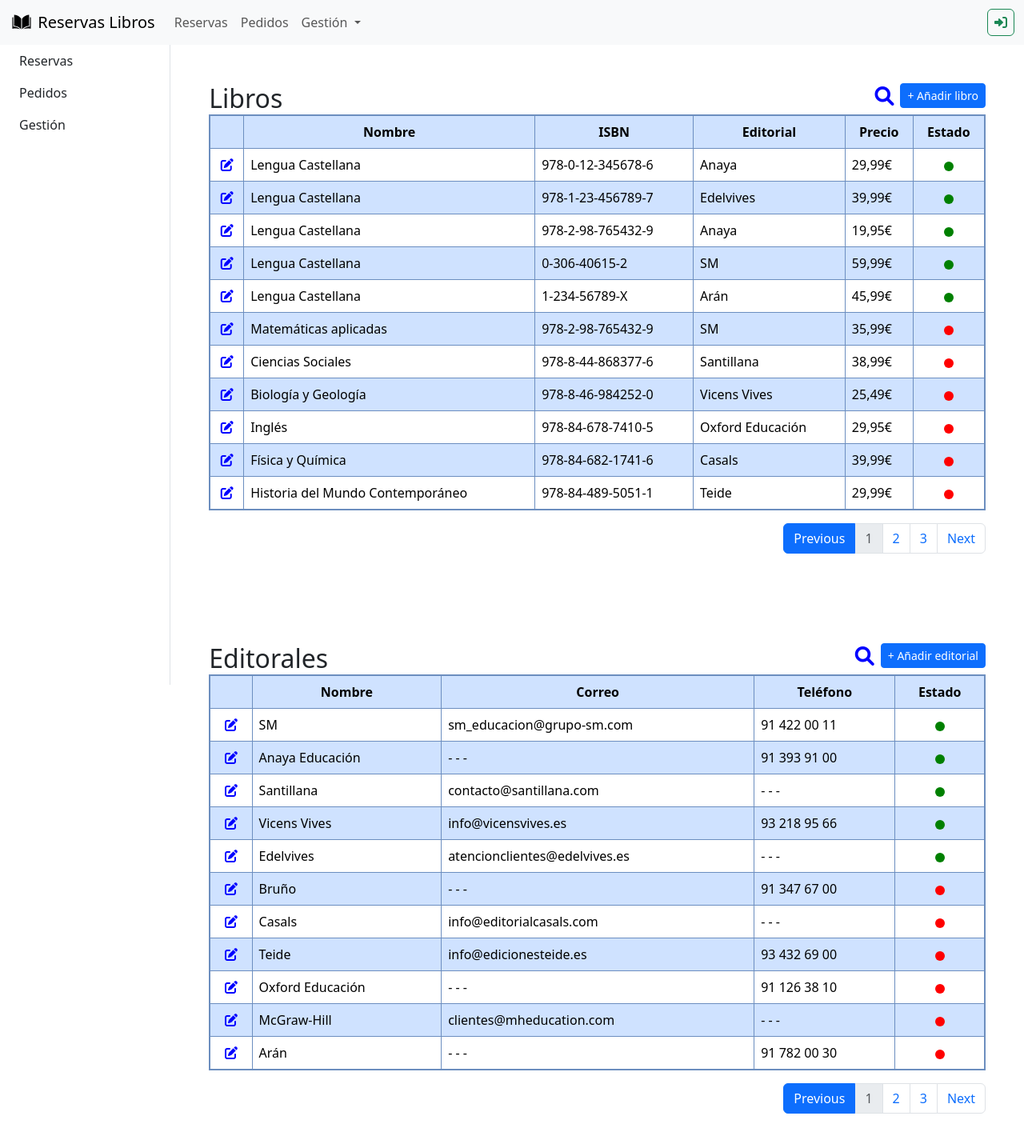
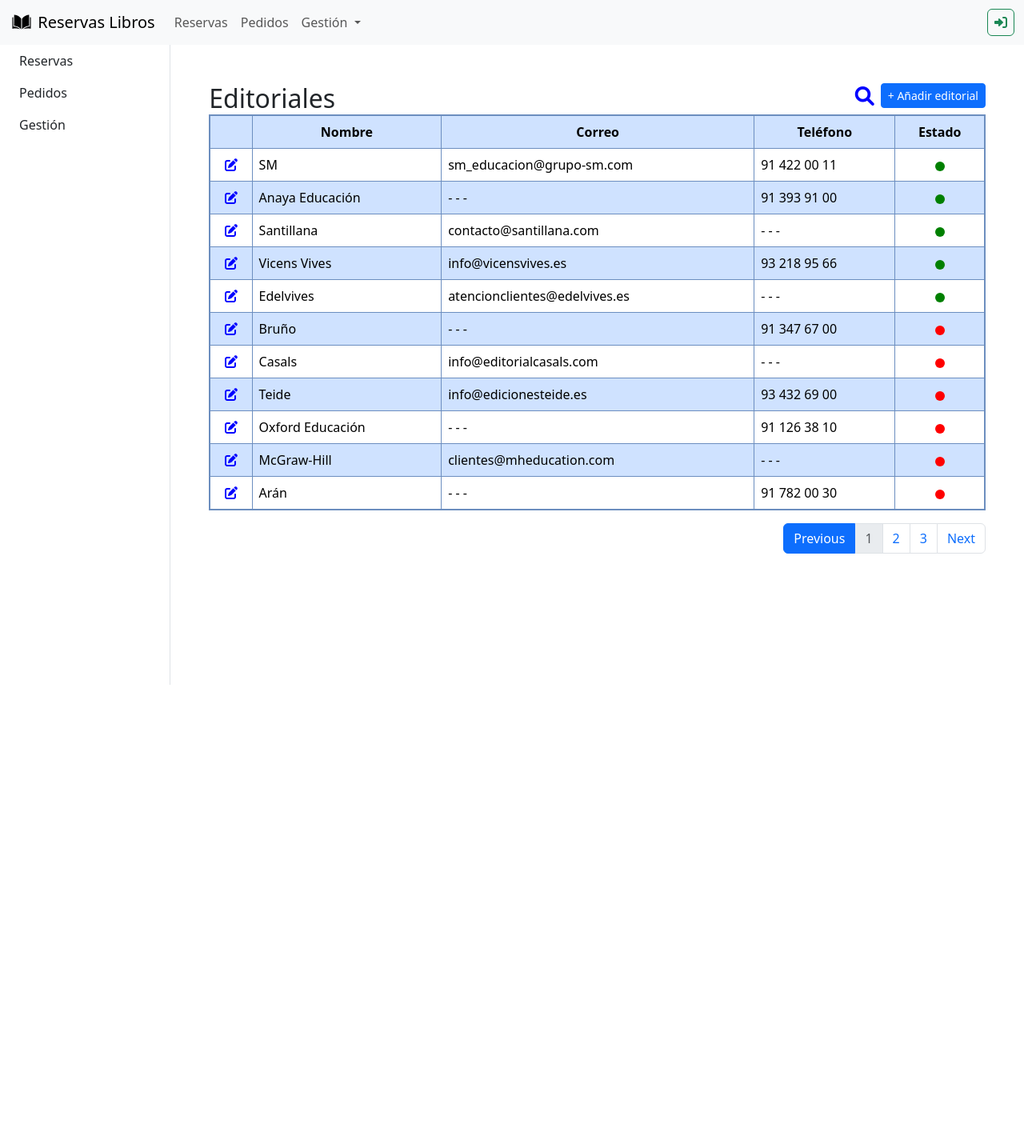
Before and after one commit to joseluisdelvall/evg-reservas-libros-front, an Angular app: page /crud/editoriales in a window 1280 px wide. Shown: the top 1430 px of the page at 80% size. After the commit the page ends 856 px from the top, so only its background shows below. Built offline with nearby package versions, Linux system fonts and the light colour scheme.

Commit message:
UPDATE: estructura modales crud

```diff
--- a/src/app/app.module.ts
+++ b/src/app/app.module.ts
@@ -10,6 +10,7 @@
 import { CrudComponent } from './components/gestion/crud/crud.component';
 import { AsideComponent } from './components/general/aside/aside.component';
 import { ModalContentComponent } from './components/shared/modal-content/modal-content.component';
+import { ModalNuevoComponent } from './components/gestion/crud/components/modales/modal-nuevo/modal-nuevo.component';
 
 @NgModule({
   declarations: [
@@ -20,7 +21,8 @@
     LoginComponent,
     CrudComponent,
     AsideComponent,
-    ModalContentComponent
+    ModalContentComponent,
+    ModalNuevoComponent
   ],
   imports: [
     BrowserModule,
--- /dev/null
+++ b/src/app/components/gestion/crud/components/modales/modal-nuevo/modal-nuevo.component.html
@@ -0,0 +1,36 @@
+<app-modal-content [options]="nuevoModalOptions">
+    <form *ngIf="modo === 'libros'; else nuevaEditorialModal">
+        <div class="form-group">
+            <label for="bookName">Nombre</label>
+            <input type="text" id="bookName" class="form-control" placeholder="Ingrese el nombre del libro">
+        </div>
+        <div class="form-group">
+            <label for="isbn">ISBN</label>
+            <input type="text" id="isbn" class="form-control" placeholder="Ingrese el ISBN">
+        </div>
+        <div class="form-group">
+            <label for="editorial">Editorial</label>
+            <input type="text" id="editorial" class="form-control" placeholder="Ingrese la editorial">
+        </div>
+        <div class="form-group">
+            <label for="price">Precio</label>
+            <input type="text" id="price" class="form-control" placeholder="Ingrese el precio">
+        </div>
+    </form>
+    <ng-template #nuevaEditorialModal>
+        <form>
+            <div class="form-group">
+                <label for="editorialName">Nombre</label>
+                <input type="text" id="editorialName" class="form-control" placeholder="Ingrese el nombre de la editorial">
+            </div>
+            <div class="form-group">
+                <label for="email">Correo</label>
+                <input type="email" id="email" class="form-control" placeholder="Ingrese el correo electrónico">
+            </div>
+            <div class="form-group">
+                <label for="phone">Teléfono</label>
+                <input type="text" id="phone" class="form-control" placeholder="Ingrese el teléfono">
+            </div>
+        </form>
+    </ng-template>
+</app-modal-content>
--- /dev/null
+++ b/src/app/components/gestion/crud/components/modales/modal-nuevo/modal-nuevo.component.ts
@@ -0,0 +1,30 @@
+import { Component, Input, OnChanges, OnInit, SimpleChanges } from '@angular/core';
+import { ModalOptions } from 'src/app/components/shared/modal-content/models/modal-options';
+
+@Component({
+  selector: 'app-modal-nuevo',
+  templateUrl: './modal-nuevo.component.html',
+  styleUrls: ['./modal-nuevo.component.css']
+})
+export class ModalNuevoComponent implements OnInit, OnChanges {
+
+  @Input() modo: 'libros' | 'editoriales' | null = null;
+
+  // nuevoModalOptions
+  nuevoModalOptions!: ModalOptions;
+
+  constructor() { }
+
+  ngOnInit(): void {}
+
+  ngOnChanges(changes: SimpleChanges): void {
+    if (changes['modo'] && changes['modo'].currentValue) {
+      this.nuevoModalOptions = {
+        title: 'Añadir ' + (this.modo === 'libros' ? 'libro' : 'editorial'),
+        modalId: 'nuevo' + this.modo,
+        size: 'xl'
+      };
+    }
+  }
+
+}
--- a/src/app/components/gestion/crud/crud.component.html
+++ b/src/app/components/gestion/crud/crud.component.html
@@ -1,17 +1,20 @@
-<!-- Libros -->
+<app-modal-nuevo [modo]="modo"></app-modal-nuevo>
+
 <div class="d-flex">
-
     <div class="content w-100 p-5">
         <div class="d-flex justify-content-between align-items-center">
-            <h2 class="mb-0">Libros</h2>
+            <h2 class="mb-0">{{ modo | titlecase }}</h2>
             <div class="d-flex justify-content-end align-items-center gap-2 mb-2">
                 <i class="fas fa-search" style="font-size: 24px; color: blue;"></i>
-                <button class="btn btn-primary btn-sm">+ Añadir libro</button>
+                <button class="btn btn-primary btn-sm" data-bs-toggle="modal" [attr.data-bs-target]="'#nuevo' + modo">
+                    + Añadir {{ modo === 'libros' ? 'libro' : 'editorial' }}
+                </button>
             </div>
         </div>
 
         <div class="table-container">
-            <table class="table table-bordered table-hover" style="border: 2px solid #6C8EBF;">
+            <!-- Tabla Libros -->
+            <table *ngIf="modo === 'libros'; else editoriales" class="table table-bordered table-hover" style="border: 2px solid #6C8EBF;">
                 <thead>
                     <tr class="table-primary">
                         <th></th>
@@ -158,33 +161,9 @@
                 </tbody>
             </table>
 
-            <!-- Paginación -->
-            <nav>
-                <ul class="pagination justify-content-end">
-                <li class="page-item active"><a class="page-link" href="#">Previous</a></li>
-                <li class="page-item disabled"><a class="page-link" href="#">1</a></li>
-                <li class="page-item"><a class="page-link" href="#">2</a></li>
-                <li class="page-item"><a class="page-link" href="#">3</a></li>
-                <li class="page-item"><a class="page-link" href="#">Next</a></li>
-                </ul>
-            </nav>
-        </div>
-    </div>
-</div>
+            <!-- Tabla editoriales -->
+            <ng-template #editoriales>
 
-<!-- Editoriales -->
-
-<div class="d-flex ">
-    <div class="content w-100 p-5">
-        <div class="d-flex justify-content-between align-items-center">
-            <h2 class="mb-0">Editorales</h2>
-            <div class="d-flex justify-content-end align-items-center gap-2 mb-2">
-                <i class="fas fa-search" style="font-size: 24px; color: blue;"></i>
-                <button class="btn btn-primary btn-sm">+ Añadir editorial</button>
-            </div>
-        </div>
-
-        <div class="table-container">
                 <table class="table table-bordered table-hover" style="border: 2px solid #6C8EBF;">
                     <thead>
                         <tr class="table-primary">
@@ -319,6 +298,7 @@
                         </tr>
                     </tbody>
                 </table>
+            </ng-template>
 
             <!-- Paginación -->
             <nav>
--- a/src/app/components/gestion/crud/crud.component.ts
+++ b/src/app/components/gestion/crud/crud.component.ts
@@ -1,5 +1,6 @@
-import { Component, OnInit } from '@angular/core';
+import { Component, OnChanges, OnInit } from '@angular/core';
 import { ActivatedRoute } from '@angular/router';
+import { ModalOptions } from '../../shared/modal-content/models/modal-options';
 
 @Component({
   selector: 'app-crud',
@@ -8,6 +9,9 @@
 })
 export class CrudComponent implements OnInit {
   modo: 'libros' | 'editoriales' | null = null;
+
+  // nuevoModalOptions
+  nuevoModalOptions!: ModalOptions;
 
   constructor(private route: ActivatedRoute) { }
 
--- a/src/app/services/login.service.ts
+++ b/src/app/services/login.service.ts
@@ -12,7 +12,7 @@
 
   // Solo lo uso en el login para redirigir a reservas si esta logeado
   isLoggedIn(): boolean {
-    return true;
+    return false;
   }
 
   // Me lo ha dado el chati, mejor lo hacemos con cookies
```
Also changed, not shown: src/app/components/gestion/crud/components/modales/modal-nuevo/modal-nuevo.component.css (added). Lines whose indentation alone changed are shown as unchanged.
